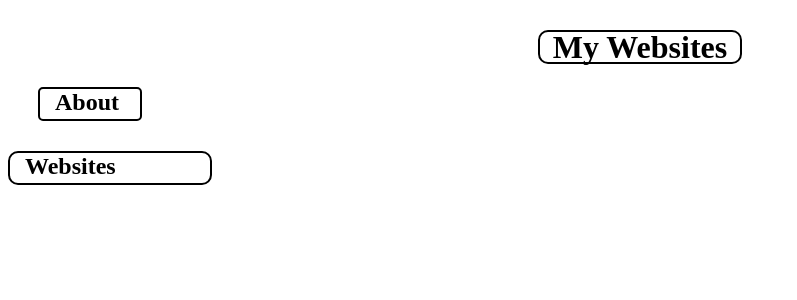
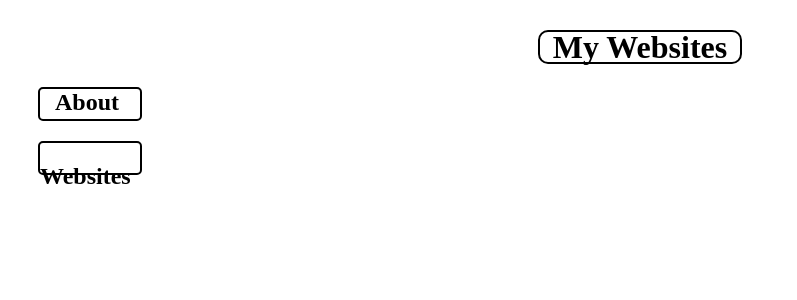
Before and after one commit to mathmaniac88/mathmaniac88.github.io, a Jekyll site: the page about.html, which Jekyll copies as it is, in a window 1280 px wide. Shown: the top 300 px of the page, without its empty margins (0-797 px from the left). Built offline with Jekyll 4.4.1, drawn with Linux system fonts in a browser that asks for light colours.

Commit message:
Update about.html

```diff
--- a/about.html
+++ b/about.html
@@ -7,8 +7,8 @@
 <body>
 <center><div></div><h1 class="title">My Websites</h1></center>
 <nav>
-  <div class="nav-about"><a href="/about.html"><h1 id="nav">About</h1></a></div>
-  <div><a href="/websites.html"><h1 id="nav">Websites</h1></a></div>
+  <div class="nav"><a href="/about.html"><h1 id="nav-about">About</h1></a></div>
+  <div class="nav"><a href="/websites.html"><h1>Websites</h1></a></div>
 </nav>
 <style>
 div{
@@ -24,7 +24,7 @@
 .title{
   margin-top:-35px;
 }
-.nav-about{
+.nav{
    margin-top:20px;
    margin-left:30px;
    width:100px;
@@ -35,7 +35,7 @@
    text-decoration:none;
    color:black
  }
- #nav{
+ #nav-about{
    margin-left:15px;
    margin-top:0px;
  }
```
